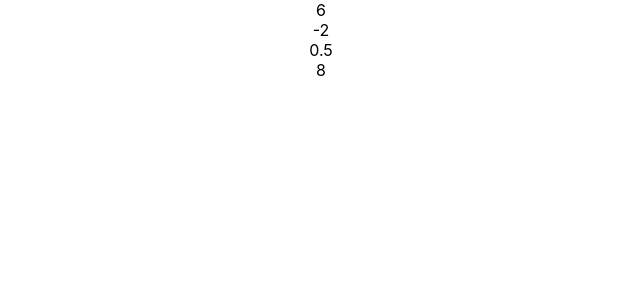
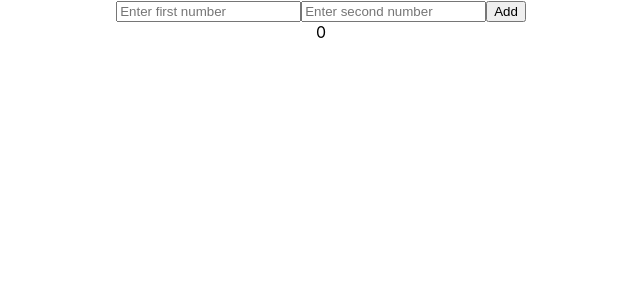
Before and after one commit to AmishaSoni/reactpx, a React (Create React App) app: page / in a window 1280 px wide. Shown: the top 300 px of the page, without its empty margins (319-959 px from the left). Built offline with nearby package versions, Linux system fonts and the light colour scheme.

Commit message:
add AddUI

```diff
--- a/src/App.js
+++ b/src/App.js
@@ -1,13 +1,15 @@
 import logo from './logo.svg';
 import './App.css';
 import Calc from './Component/Calc';
+import Add from './Component/Add';
 function App() {
   return (
     <div className="App">
-      <Calc num1={2} num2={4} type="add"/>
-      <Calc num1={2} num2={4} type="sub"/>
+      {/* <Calc num1={2} num2={4} type="add"/> */}
+      {/* <Calc num1={2} num2={4} type="sub"/>
       <Calc num1={2} num2={4} type="div"/>
-      <Calc num1={2} num2={4} type="multi"/>
+      <Calc num1={2} num2={4} type="multi"/>  */}
+      <Add />
     </div>
   );
 }
--- /dev/null
+++ b/src/Component/Add.js
@@ -0,0 +1,23 @@
+import React from 'react'
+
+const Add = () => {
+
+
+     function fun()
+     {
+        var num1=document.getElementById('id1');
+        var num2=document.getElementById('id2');
+        console.log(num1);
+        return num1+num2;
+     }
+  return (
+    <div>
+        <input placeholder='Enter first number' type="text" id="id1"/>
+        <input placeholder='Enter second number' type="text" id="id2"/>
+        <button onClick={fun()}>Add</button>
+        <div>{fun()}</div>
+    </div>
+  )
+}
+
+export default Add
```
